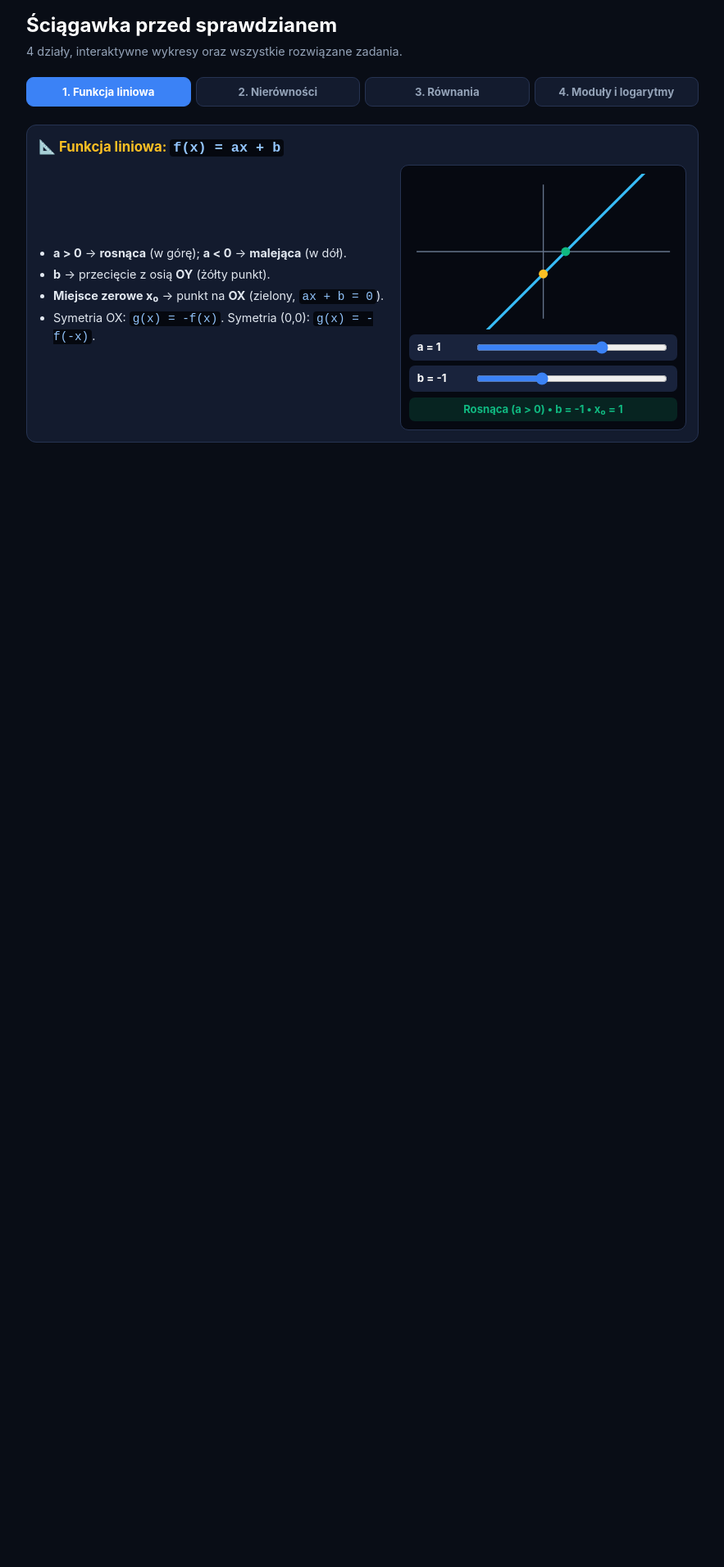
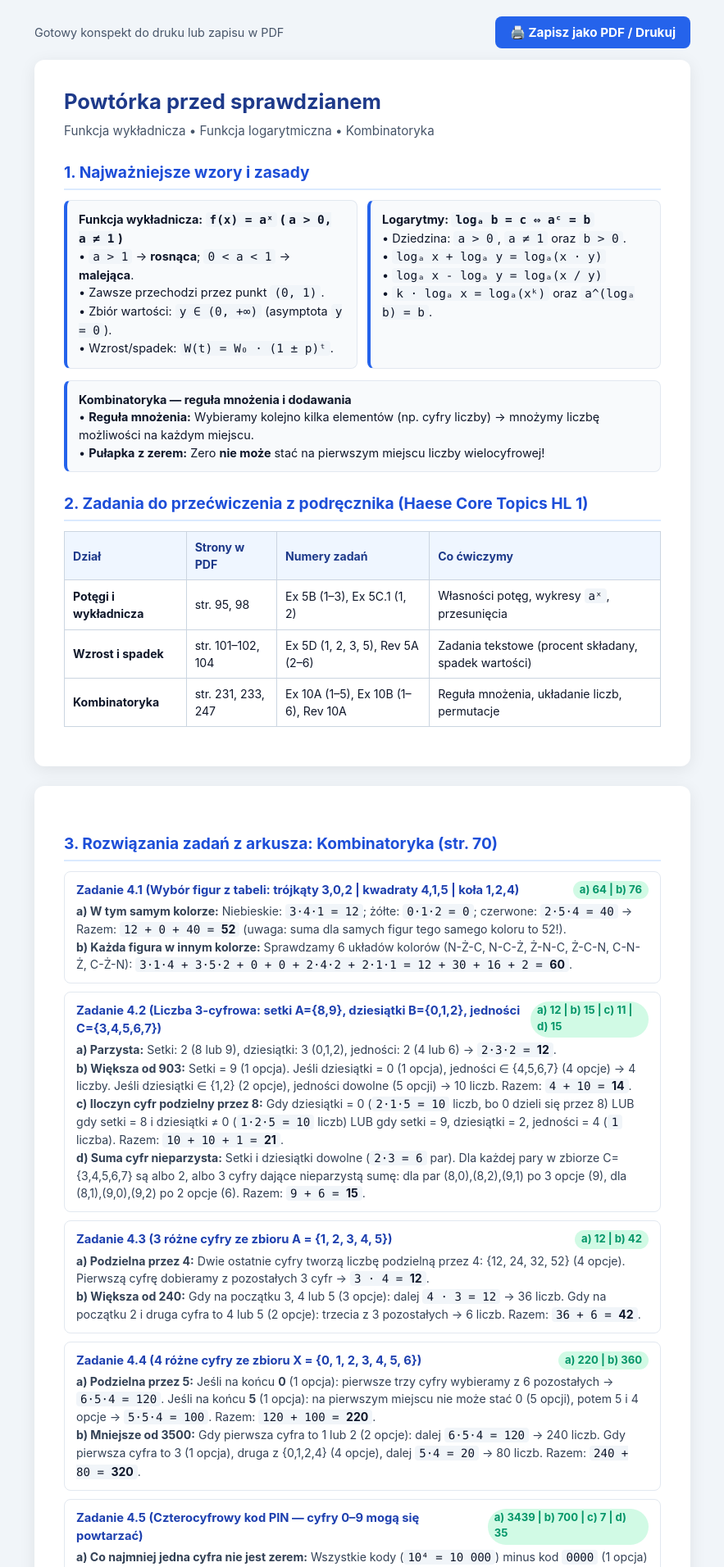
Before and after one commit to zagreusprincessoftheunderworld-cyber/Nicola_Special, a plain HTML site: page index.html in a window 1280 px wide. Shown: the top 1912 px of the page at 82% size, without its empty margins (198-1081 px from the left). Before the commit the page ends 800 px from the top, so only its background shows below. Drawn offline with Linux system fonts and the light colour scheme.

Commit message:
Update index.html

```diff
--- a/index.html
+++ b/index.html
@@ -3,134 +3,124 @@
 <head>
 <meta charset="UTF-8">
 <meta name="viewport" content="width=device-width,initial-scale=1.0">
-<title>Ściągawka — Matematyka</title>
+<title>Matematyka — Powtórka (Wykładnicza, Logarytmy, Kombinatoryka)</title>
 <style>
-*{box-sizing:border-box;font-family:-apple-system,BlinkMacSystemFont,"Segoe UI",Roboto,sans-serif}
-body{background:#090d16;color:#f1f5f9;margin:0;padding:14px 14px 50px;line-height:1.45}
-.wrap{max-width:820px;margin:0 auto}
-h1{font-size:1.5rem;margin:0 0 4px;color:#fff}
-.sub{color:#94a3b8;margin:0 0 14px;font-size:.9rem}
-.tabs{display:grid;grid-template-columns:repeat(4,1fr);gap:6px;margin-bottom:16px;position:sticky;top:6px;z-index:50;background:#090d16;padding:6px 0}
-@media(max-width:600px){.tabs{grid-template-columns:repeat(2,1fr)}}
-.tab{background:#131b2e;border:1px solid #263352;color:#94a3b8;padding:9px 6px;border-radius:9px;font-weight:700;font-size:.83rem;cursor:pointer}
-.tab.active{background:#3b82f6;border-color:#3b82f6;color:#fff}
-.page{display:none}.page.active{display:block}
-.box{background:#131b2e;border:1px solid #263352;border-radius:12px;padding:14px;margin-bottom:14px}
-.box h2{margin:0 0 8px;font-size:1.05rem;color:#fbbf24}
-.grid{display:grid;grid-template-columns:1.1fr .9fr;gap:14px;align-items:center}
-@media(max-width:680px){.grid{grid-template-columns:1fr}}
-.rules{margin:0;padding-left:18px;font-size:.9rem;color:#e2e8f0}
-.rules li{margin-bottom:5px}
-.gbox{background:#060911;border:1px solid #263352;border-radius:10px;padding:10px}
-svg{width:100%;height:190px;display:block}
-.sl{display:flex;align-items:center;justify-content:space-between;gap:8px;background:#19233c;padding:6px 10px;border-radius:7px;margin-top:6px;font-size:.83rem}
-.sl b{min-width:62px;color:#fff}.sl input{flex:1;accent-color:#3b82f6;cursor:pointer}
-.stat{margin-top:7px;background:rgba(16,185,129,.15);color:#10b981;padding:5px;border-radius:7px;text-align:center;font-weight:700;font-size:.82rem}
-.task{background:#131b2e;border:1px solid #263352;border-radius:10px;padding:12px 14px;margin-bottom:9px}
-.top{display:flex;justify-content:space-between;align-items:center;gap:6px;margin-bottom:4px;flex-wrap:wrap}
-.id{font-weight:700;color:#38bdf8;font-size:.85rem}
-.ans{background:rgba(16,185,129,.15);color:#10b981;border:1px solid rgba(16,185,129,.35);padding:2px 9px;border-radius:99px;font-weight:700;font-size:.82rem}
-.q{font-weight:600;margin-bottom:5px;color:#fff;font-size:.94rem}
-.sol{background:#080c15;border-left:3px solid #a855f7;padding:7px 11px;border-radius:0 7px 7px 0;font-size:.88rem;color:#cbd5e1}
-code{background:#05080f;padding:1px 4px;border-radius:4px;color:#93c5fd;font-family:monospace}
+  *{box-sizing:border-box;font-family:-apple-system,BlinkMacSystemFont,"Segoe UI",Roboto,sans-serif}
+  body{background:#f1f5f9;color:#0f172a;margin:0;padding:20px;line-height:1.5}
+  .page{max-width:800px;margin:0 auto 24px;background:#fff;padding:32px 36px;border-radius:12px;box-shadow:0 4px 20px rgba(0,0,0,.08)}
+  .top-bar{max-width:800px;margin:0 auto 14px;display:flex;justify-content:space-between;align-items:center}
+  .btn{background:#2563eb;color:#fff;border:none;padding:10px 18px;border-radius:8px;font-weight:700;cursor:pointer;font-size:.95rem}
+  .btn:hover{background:#1d4ed8}
+  h1{font-size:1.6rem;margin:0 0 6px;color:#1e3a8a}
+  .sub{color:#475569;margin:0 0 20px;font-size:.95rem}
+  h2{font-size:1.2rem;color:#1d4ed8;border-bottom:2px solid #dbeafe;padding-bottom:5px;margin:24px 0 12px}
+  .grid{display:grid;grid-template-columns:1fr 1fr;gap:12px;margin-bottom:14px}
+  @media(max-width:650px){.grid{grid-template-columns:1fr}}
+  .card{background:#f8fafc;border:1px solid #e2e8f0;border-left:4px solid #2563eb;padding:12px 14px;border-radius:8px;font-size:.9rem}
+  .card b{color:#0f172a}
+  table{width:100%;border-collapse:collapse;margin:10px 0 16px;font-size:.88rem}
+  th,td{border:1px solid #cbd5e1;padding:8px 10px;text-align:left}
+  th{background:#eff6ff;color:#1e3a8a}
+  .task{border:1px solid #e2e8f0;border-radius:8px;padding:11px 14px;margin-bottom:10px;background:#fff}
+  .t-head{display:flex;justify-content:space-between;font-weight:700;color:#1e40af;margin-bottom:4px;font-size:.92rem}
+  .ans{color:#059669;background:#d1fae5;padding:1px 8px;border-radius:99px;font-size:.82rem}
+  .sol{color:#334155;font-size:.88rem;margin-top:4px}
+  code{background:#f1f5f9;padding:1px 5px;border-radius:4px;font-family:Consolas,monospace;color:#0f172a}
+  @media print{
+    body{background:#fff;padding:0}
+    .top-bar{display:none}
+    .page{box-shadow:none;margin:0;padding:15px 20px;page-break-after:always}
+  }
 </style>
 </head>
 <body>
-<div class="wrap">
-<h1>Ściągawka przed sprawdzianem</h1>
-<p class="sub">4 działy, interaktywne wykresy oraz wszystkie rozwiązane zadania.</p>
-<div class="tabs">
-  <button class="tab active" onclick="go(1,this)">1. Funkcja liniowa</button>
-  <button class="tab" onclick="go(2,this)">2. Nierówności</button>
-  <button class="tab" onclick="go(3,this)">3. Równania</button>
-  <button class="tab" onclick="go(4,this)">4. Moduły i logarytmy</button>
+<div class="top-bar">
+  <span style="color:#475569;font-size:.9rem">Gotowy konspekt do druku lub zapisu w PDF</span>
+  <button class="btn" onclick="window.print()">🖨️ Zapisz jako PDF / Drukuj</button>
 </div>
-<div id="p1" class="page active">
-  <div class="box"><h2>📐 Funkcja liniowa: <code>f(x) = ax + b</code></h2>
-    <div class="grid">
-      <ul class="rules">
-        <li><b>a &gt; 0</b> → <b>rosnąca</b> (w górę); <b>a &lt; 0</b> → <b>malejąca</b> (w dół).</li>
-        <li><b>b</b> → przecięcie z osią <b>OY</b> (żółty punkt).</li>
-        <li><b>Miejsce zerowe x₀</b> → punkt na <b>OX</b> (zielony, <code>ax + b = 0</code>).</li>
-        <li>Symetria OX: <code>g(x) = -f(x)</code>. Symetria (0,0): <code>g(x) = -f(-x)</code>.</li>
-      </ul>
-      <div class="gbox">
-        <svg viewBox="0 0 360 200">
-          <line x1="10" y1="100" x2="350" y2="100" stroke="#64748b" stroke-width="1.5"/>
-          <line x1="180" y1="10" x2="180" y2="190" stroke="#64748b" stroke-width="1.5"/>
-          <line id="lL" x1="30" y1="280" x2="330" y2="-20" stroke="#38bdf8" stroke-width="3.5"/>
-          <circle id="lB" cx="180" cy="130" r="6" fill="#fbbf24"/>
-          <circle id="lZ" cx="210" cy="100" r="6" fill="#10b981"/>
-        </svg>
-        <div class="sl"><b>a = <span id="vA">1</span></b><input type="range" id="sA" min="-3" max="3" step="0.5" value="1" oninput="drawL()"></div>
-        <div class="sl"><b>b = <span id="vB">-1</span></b><input type="range" id="sB" min="-3" max="3" step="1" value="-1" oninput="drawL()"></div>
-        <div class="stat" id="stL">Rosnąca (a &gt; 0) • b = -1 • x₀ = 1</div>
-      </div>
+
+<!-- STRONA 1: TEORIA I ZADANIA Z PODRĘCZNIKA -->
+<div class="page">
+  <h1>Powtórka przed sprawdzianem</h1>
+  <p class="sub">Funkcja wykładnicza • Funkcja logarytmiczna • Kombinatoryka</p>
+
+  <h2>1. Najważniejsze wzory i zasady</h2>
+  <div class="grid">
+    <div class="card">
+      <b>Funkcja wykładnicza: <code>f(x) = aˣ</code> (<code>a &gt; 0, a ≠ 1</code>)</b><br>
+      • <code>a &gt; 1</code> → <b>rosnąca</b>; <code>0 &lt; a &lt; 1</code> → <b>malejąca</b>.<br>
+      • Zawsze przechodzi przez punkt <code>(0, 1)</code>.<br>
+      • Zbiór wartości: <code>y ∈ (0, +∞)</code> (asymptota <code>y = 0</code>).<br>
+      • Wzrost/spadek: <code>W(t) = W₀ · (1 ± p)ᵗ</code>.
     </div>
-  </div><div id="list1"></div>
+    <div class="card">
+      <b>Logarytmy: <code>logₐ b = c ⇔ aᶜ = b</code></b><br>
+      • Dziedzina: <code>a &gt; 0</code>, <code>a ≠ 1</code> oraz <code>b &gt; 0</code>.<br>
+      • <code>logₐ x + logₐ y = logₐ(x · y)</code><br>
+      • <code>logₐ x - logₐ y = logₐ(x / y)</code><br>
+      • <code>k · logₐ x = logₐ(xᵏ)</code> oraz <code>a^(logₐ b) = b</code>.
+    </div>
+  </div>
+  <div class="card">
+    <b>Kombinatoryka — reguła mnożenia i dodawania</b><br>
+    • <b>Reguła mnożenia:</b> Wybieramy kolejno kilka elementów (np. cyfry liczby) → mnożymy liczbę możliwości na każdym miejscu.<br>
+    • <b>Pułapka z zerem:</b> Zero <b>nie może</b> stać na pierwszym miejscu liczby wielocyfrowej!
+  </div>
+
+  <h2>2. Zadania do przećwiczenia z podręcznika (Haese Core Topics HL 1)</h2>
+  <table>
+    <tr><th>Dział</th><th>Strony w PDF</th><th>Numery zadań</th><th>Co ćwiczymy</th></tr>
+    <tr><td><b>Potęgi i wykładnicza</b></td><td>str. 95, 98</td><td>Ex 5B (1–3), Ex 5C.1 (1, 2)</td><td>Własności potęg, wykresy <code>aˣ</code>, przesunięcia</td></tr>
+    <tr><td><b>Wzrost i spadek</b></td><td>str. 101–102, 104</td><td>Ex 5D (1, 2, 3, 5), Rev 5A (2–6)</td><td>Zadania tekstowe (procent składany, spadek wartości)</td></tr>
+    <tr><td><b>Kombinatoryka</b></td><td>str. 231, 233, 247</td><td>Ex 10A (1–5), Ex 10B (1–6), Rev 10A</td><td>Reguła mnożenia, układanie liczb, permutacje</td></tr>
+  </table>
 </div>
-<div id="p2" class="page">
-  <div class="box"><h2>🎯 Nierówności liniowe i kwadratowe</h2>
-    <div class="grid">
-      <ul class="rules">
-        <li><b>Liniowe:</b> Przy dzieleniu przez <b>liczbę ujemną</b> odwróć znak (<code>&lt;</code> na <code>&gt;</code>)!</li>
-        <li><code>&lt;, &gt;</code> → <code>( )</code>; <code>≤, ≥</code> → <code>⟨ ⟩</code>.</li>
-        <li><b>Kwadratowe:</b> Po prawej <b>0</b>, znajdź <code>x₁, x₂</code>. <b>a &gt; 0</b> (∪): <code>&gt; 0</code> na zewnątrz; <b>a &lt; 0</b> (∩): <code>&gt; 0</code> w środku.</li>
-      </ul>
-      <div class="gbox">
-        <svg viewBox="0 0 360 200">
-          <line x1="10" y1="100" x2="350" y2="100" stroke="#64748b" stroke-width="1.5"/>
-          <line x1="120" y1="10" x2="120" y2="190" stroke="#64748b" stroke-width="1.5"/>
-          <path id="qA" d="" fill="rgba(16,185,129,.25)"/><path id="qP" d="" fill="none" stroke="#a855f7" stroke-width="3.5"/>
-          <circle cx="120" cy="100" r="6" fill="#060911" stroke="#10b981" stroke-width="2.5"/>
-          <circle id="qX" cx="200" cy="100" r="6" fill="#060911" stroke="#10b981" stroke-width="2.5"/>
-        </svg>
-        <div class="sl"><b>a = <span id="vQA">-1</span></b><input type="range" id="sQA" min="-2" max="2" step="0.5" value="-1" oninput="drawQ()"></div>
-        <div class="sl"><b>x₂ = <span id="vQX">2</span></b><input type="range" id="sQX" min="1" max="4" step="1" value="2" oninput="drawQ()"></div>
-        <div class="stat" id="stQ">a &lt; 0 (w dół): &gt; 0 wewnątrz (0, 2)</div>
-      </div>
-    </div>
-  </div><div id="list2"></div>
+
+<!-- STRONA 2: ROZWIĄZANIA ZADAŃ ZE ZDJĘĆ -->
+<div class="page">
+  <h2>3. Rozwiązania zadań z arkusza: Kombinatoryka (str. 70)</h2>
+
+  <div class="task">
+    <div class="t-head"><span>Zadanie 4.1 (Wybór figur z tabeli: trójkąty 3,0,2 | kwadraty 4,1,5 | koła 1,2,4)</span><span class="ans">a) 64 | b) 76</span></div>
+    <div class="sol"><b>a) W tym samym kolorze:</b> Niebieskie: <code>3·4·1 = 12</code>; żółte: <code>0·1·2 = 0</code>; czerwone: <code>2·5·4 = 40</code> → Razem: <code>12 + 0 + 40 = <b>52</b></code> (uwaga: suma dla samych figur tego samego koloru to 52!).<br>
+    <b>b) Każda figura w innym kolorze:</b> Sprawdzamy 6 układów kolorów (N-Ż-C, N-C-Ż, Ż-N-C, Ż-C-N, C-N-Ż, C-Ż-N): <code>3·1·4 + 3·5·2 + 0 + 0 + 2·4·2 + 2·1·1 = 12 + 30 + 16 + 2 = <b>60</b></code>.</div>
+  </div>
+
+  <div class="task">
+    <div class="t-head"><span>Zadanie 4.2 (Liczba 3-cyfrowa: setki A={8,9}, dziesiątki B={0,1,2}, jedności C={3,4,5,6,7})</span><span class="ans">a) 12 | b) 15 | c) 11 | d) 15</span></div>
+    <div class="sol"><b>a) Parzysta:</b> Setki: 2 (8 lub 9), dziesiątki: 3 (0,1,2), jedności: 2 (4 lub 6) → <code>2·3·2 = <b>12</b></code>.<br>
+    <b>b) Większa od 903:</b> Setki = 9 (1 opcja). Jeśli dziesiątki = 0 (1 opcja), jedności ∈ {4,5,6,7} (4 opcje) → 4 liczby. Jeśli dziesiątki ∈ {1,2} (2 opcje), jedności dowolne (5 opcji) → 10 liczb. Razem: <code>4 + 10 = <b>14</b></code>.<br>
+    <b>c) Iloczyn cyfr podzielny przez 8:</b> Gdy dziesiątki = 0 (<code>2·1·5 = 10</code> liczb, bo 0 dzieli się przez 8) LUB gdy setki = 8 i dziesiątki ≠ 0 (<code>1·2·5 = 10</code> liczb) LUB gdy setki = 9, dziesiątki = 2, jedności = 4 (<code>1</code> liczba). Razem: <code>10 + 10 + 1 = <b>21</b></code>.<br>
+    <b>d) Suma cyfr nieparzysta:</b> Setki i dziesiątki dowolne (<code>2·3 = 6</code> par). Dla każdej pary w zbiorze C={3,4,5,6,7} są albo 2, albo 3 cyfry dające nieparzystą sumę: dla par (8,0),(8,2),(9,1) po 3 opcje (9), dla (8,1),(9,0),(9,2) po 2 opcje (6). Razem: <code>9 + 6 = <b>15</b></code>.</div>
+  </div>
+
+  <div class="task">
+    <div class="t-head"><span>Zadanie 4.3 (3 różne cyfry ze zbioru A = {1, 2, 3, 4, 5})</span><span class="ans">a) 12 | b) 42</span></div>
+    <div class="sol"><b>a) Podzielna przez 4:</b> Dwie ostatnie cyfry tworzą liczbę podzielną przez 4: {12, 24, 32, 52} (4 opcje). Pierwszą cyfrę dobieramy z pozostałych 3 cyfr → <code>3 · 4 = <b>12</b></code>.<br>
+    <b>b) Większa od 240:</b> Gdy na początku 3, 4 lub 5 (3 opcje): dalej <code>4 · 3 = 12</code> → 36 liczb. Gdy na początku 2 i druga cyfra to 4 lub 5 (2 opcje): trzecia z 3 pozostałych → 6 liczb. Razem: <code>36 + 6 = <b>42</b></code>.</div>
+  </div>
+
+  <div class="task">
+    <div class="t-head"><span>Zadanie 4.4 (4 różne cyfry ze zbioru X = {0, 1, 2, 3, 4, 5, 6})</span><span class="ans">a) 220 | b) 360</span></div>
+    <div class="sol"><b>a) Podzielna przez 5:</b> Jeśli na końcu <b>0</b> (1 opcja): pierwsze trzy cyfry wybieramy z 6 pozostałych → <code>6·5·4 = 120</code>. Jeśli na końcu <b>5</b> (1 opcja): na pierwszym miejscu nie może stać 0 (5 opcji), potem 5 i 4 opcje → <code>5·5·4 = 100</code>. Razem: <code>120 + 100 = <b>220</b></code>.<br>
+    <b>b) Mniejsze od 3500:</b> Gdy pierwsza cyfra to 1 lub 2 (2 opcje): dalej <code>6·5·4 = 120</code> → 240 liczb. Gdy pierwsza cyfra to 3 (1 opcja), druga z {0,1,2,4} (4 opcje), dalej <code>5·4 = 20</code> → 80 liczb. Razem: <code>240 + 80 = <b>320</b></code>.</div>
+  </div>
+
+  <div class="task">
+    <div class="t-head"><span>Zadanie 4.5 (Czterocyfrowy kod PIN — cyfry 0–9 mogą się powtarzać)</span><span class="ans">a) 3439 | b) 700 | c) 7 | d) 35</span></div>
+    <div class="sol"><b>a) Co najmniej jedna cyfra nie jest zerem:</b> Wszystkie kody (<code>10⁴ = 10 000</code>) minus kod <code>0000</code> (1 opcja) = <b>9999</b>.<br>
+    <b>b) Pierwsza cyfra o 3 większa od ostatniej:</b> Pary (pierwsza, ostatnia): (3,0), (4,1), (5,2), (6,3), (7,4), (8,5), (9,6) — 7 par. Środkowe dwie cyfry dowolne (<code>10 · 10 = 100</code>) → <code>7 · 100 = <b>700</b></code>.<br>
+    <b>c) Każda kolejna mniejsza o 1 od poprzedniej:</b> Układy: <code>9876, 8765, 7654, 6543, 5432, 4321, 3210</code> → <b>7</b> kodów.<br>
+    <b>d) Suma cyfr równa 4:</b> Liczba rozwiązań <code>a+b+c+d=4</code> w liczbach całkowitych nieujemnych: <code>(4+3 po 3) = (7·6·5)/(1·2·3) = <b>35</b></code>.</div>
+  </div>
+
+  <h2>4. Szybka powtórka: Logarytmy (Kartkówka nr 1)</h2>
+  <div class="card">
+    • <code>log₃ 45 - log₃ 5 = log₃(45/5) = log₃ 9 = <b>2</b></code> &nbsp;|&nbsp; <code>log₃[(√3)·(√3)³] = log₃ 9 = <b>2</b></code><br>
+    • Dziedzina <code>y = log₍ₓ₋₁₎(4 - x)</code>: <code>x - 1 &gt; 0, x - 1 ≠ 1, 4 - x &gt; 0</code> → <b>(1; 2) ∪ (2; 4)</b><br>
+    • Równanie <code>log₇(x - 5) + log₇(x + 1) = 1</code> (dziedzina <code>x &gt; 5</code>): <code>(x - 5)(x + 1) = 7 → x² - 4x - 12 = 0</code> → <b>x = 6</b><br>
+    • Spadek wartości auta: <code>W(t) = 120 000 · 0,8ᵗ = 49 152 → 0,8ᵗ = 0,4096 = 0,8⁴</code> → <b>t = 4 lata</b>.
+  </div>
 </div>
-<div id="p3" class="page">
-  <div class="box"><h2>⚙️ Równania wymierne, kwadratowe i wielomianowe</h2>
-    <ul class="rules">
-      <li><b>Ułamek = 0</b> gdy <b>licznik = 0</b> i <b>mianownik ≠ 0</b> (zawsze sprawdź dziedzinę!).</li>
-      <li><b>Wzory Viète’a:</b> suma <code>x₁ + x₂ = -b/a</code>, iloczyn <code>x₁ · x₂ = c/a</code>.</li>
-    </ul>
-  </div><div id="list3"></div>
-</div>
-<div id="p4" class="page">
-  <div class="box"><h2>🔑 Moduły i logarytmy (Kartkówka nr 1)</h2>
-    <ul class="rules">
-      <li><b>Moduł |w|:</b> Gdy w środku ujemne → zmień znaki na przeciwne.</li>
-      <li><b>Logarytmy:</b> <code>logₐ x + logₐ y = logₐ(xy)</code> | <code>logₐ x - logₐ y = logₐ(x/y)</code> | <code>a^(logₐ b) = b</code>.</li>
-    </ul>
-  </div><div id="list4"></div>
-</div>
-</div>
-<script>
-const DB=[
-[1,"Zad. 6.6","Odp: B","<code>f(x)=ax+b</code>, gdzie <code>a>0</code> i <code>b<0</code>.","<code>a>0</code> (w górę) i <code>b<0</code> (pod OX) → <b>B</b>."],
-[1,"Zad. 6.7","Odp: D (4)","<code>A=(0,1)</code> leży na <code>f(x)=(m-2)x+m-3</code>.","<code>1=0+m-3</code> → <b>m=4</b>."],
-[1,"Zad. 6.8","Odp: B","Prosta opada i przecina OY nad zerem.","Opada → <b>a<0</b>; nad OX → <b>b>0</b>."],
-[1,"Zad. 6.9","Odp: B","<code>f(x)=(m²-4)x+2</code> malejąca gdy...","<code>m²-4<0</code> → <b>m∈(-2,2)</b>."],
-[1,"Zad. 6.10","Odp: A","<code>f(1)=2</code> i <code>P=(-2,3)</code> na wykresie.","<code>a=(3-2)/(-2-1)=-1/3</code>; <code>2=-1/3+b</code> → <b>b=7/3</b>."],
-[1,"Zad. 6.11","Odp: A","Zbiór wartości <code>f(x)=3x-4</code> dla <code>x∈⟨-2,2⟩</code>.","<code>f(-2)=-10, f(2)=2</code> → <b>⟨-10,2⟩</b>."],
-[1,"Zad. 6.12","Odp: D","Rosnąca i dodatnie miejsce zerowe.","Rosnąca (<b>a>0</b>), startuje z dołu (<b>b<0</b>)."],
-[1,"Zad. 6.13","Odp: B (0)","<code>S=(5,-2)</code> na <code>f(x)=(m-1)x+3</code>.","<code>-2=5(m-1)+3</code> → <b>m=0</b>."],
-[1,"Zad. 6.14","Odp: C (-8/3)","Wspólne zero z <code>g(x)=-3x+4</code>.","Zero g: <code>x=4/3</code> → <code>2(4/3)+b=0</code> → <b>b=-8/3</b>."],
-[1,"Zad. 6.15","Odp: B","Symetria OX dla <code>f(x)=-2x+2</code>.","Zmieniamy znaki: <b>g(x)=2x-2</b>."],
-[1,"Zad. 6.16","Odp: A","Zero <code>f(x)=x+3m</code> większe od 2.","<code>-3m>2</code> → dzielimy przez -3 → <b>m<-2/3</b>."],
-[1,"Zad. 6.17","Odp: A","Symetria (0,0) dla <code>f(x)=2x-2</code>.","<code>g(x)=-f(-x)</code> = <b>2x+2</b>."],
-[2,"Zad. 5.42","Odp: B (6)","Największa całkowita: <code>x/4-√3<0</code>.","<code>x<4√3≈6,92</code> → <b>6</b>."],
-[2,"Zad. 5.7","Odp: B (2)","Najmniejsza całkowita: <code>3/8+x/6<5x/12</code>.","Mnożymy ·24: <code>9+4x<10x → x>1,5</code> → <b>2</b>."],
-[2,"Pułapka","x∈(-∞,-4⟩","Rozwiąż: <code>3-2x≥11</code>.","<code>-2x≥8</code> → dzielimy przez -2 → <b>x≤-4</b>."],
-[2,"Zad. 5.46 (2pkt)","(0, 2)","Rozwiąż: <code>2x²-4x>3x²-6x</code>.","<code>-x(x-2)>0</code> (ramiona w dół) → <b>x∈(0,2)</b>."],
-[2,"Zad. 5.10","Odp: B (1)","Najmniejsza całkowita: <code>(3-x)(3+x)>(3-x)²</code>.","<code>-2x(x-3)>0 → x∈(0,3)</code> → <b>1</b>."],
-[2,"Zad. 5.8","Odp: C","<code>3(x-1)(x-5)≤0</code> i <code>x>1</code>.","<code>⟨1,5⟩</code> bez 1 → <b>(1,5⟩</b>."],
-[3,"Z tablicy","x = 0","<code>(x²-7x)/(x²-49)=0</code>.","<code>x≠±7</code>; <code>x(x-7)=0</code> → 7 odpada → <b>x=0</b>."],
-[3,"Zad. 5.1","Odp: D (7)","<code>(3x-1)/(7x+1)=2/5</code>.","<code>5(3x-1)=2(7x+1)</code> → <b>x=7</b>."],
-[3,"Zad. 5.4","Odp: C (2)","<code>(x²-4)/((x-4)(x+4))=0</code>.","<code>x≠±4</code>; <code>x=±2</code> → <b>2 rozwiązania</b>."],
-[3,"Zad. 5.9 i 5.45","Brak rozw.","<code>(x²+25)/(x-5)=0</code> oraz <code>(3x-1)/(x+5)=3</code>.","<code>x²=-25</code> oraz <code>-1=15</code> → <b>brak rozwiązań</b>."],
-[3,"Zad. 5.50 (2pkt)","-1/2 oraz 1","<code>(2x+1)/(2x)=(2x+1)/(x+1)</code>.","<code>(2x+1)(1-x)=0</code> → <b>x=-1/2, x=1</b>."],
+</body>
+</html>
```
